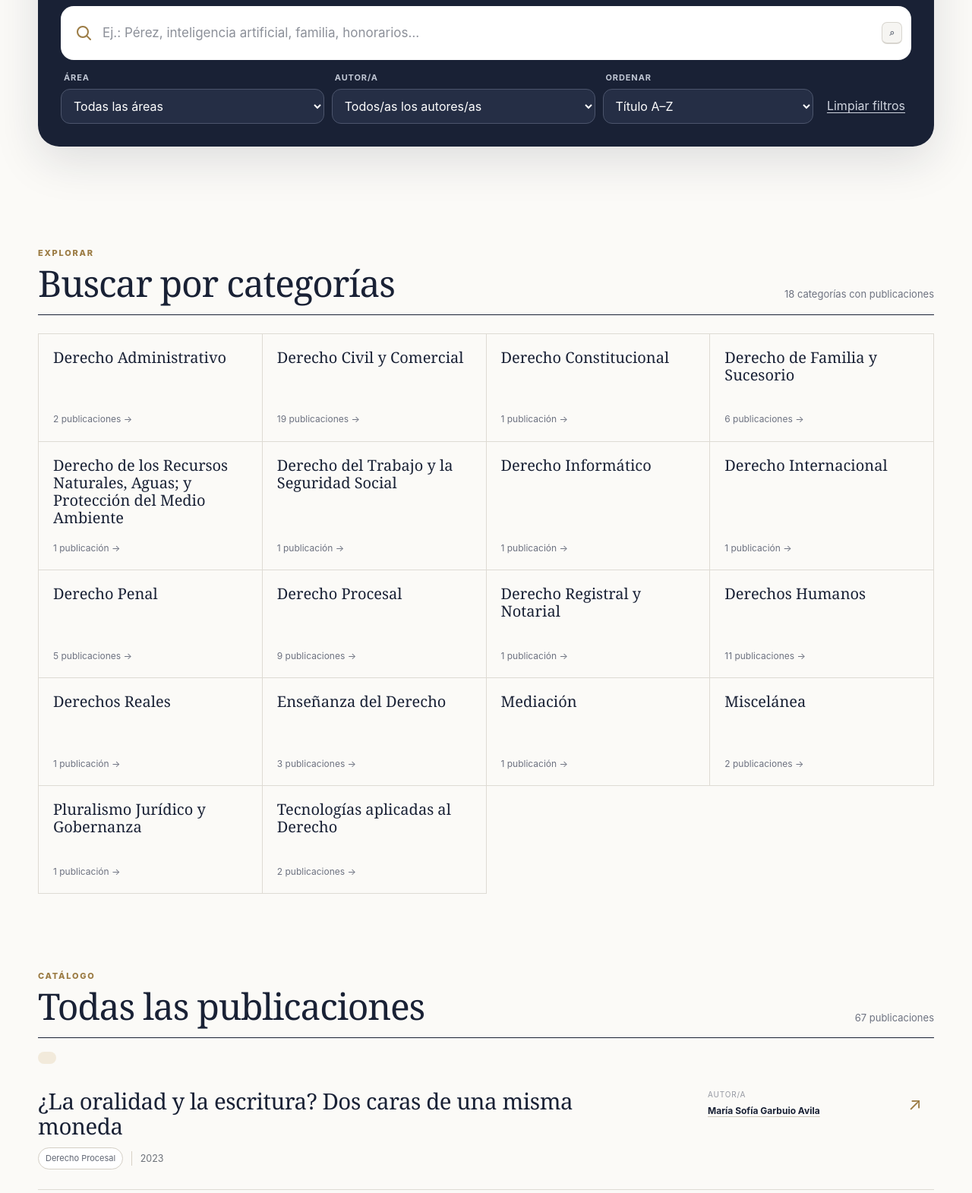
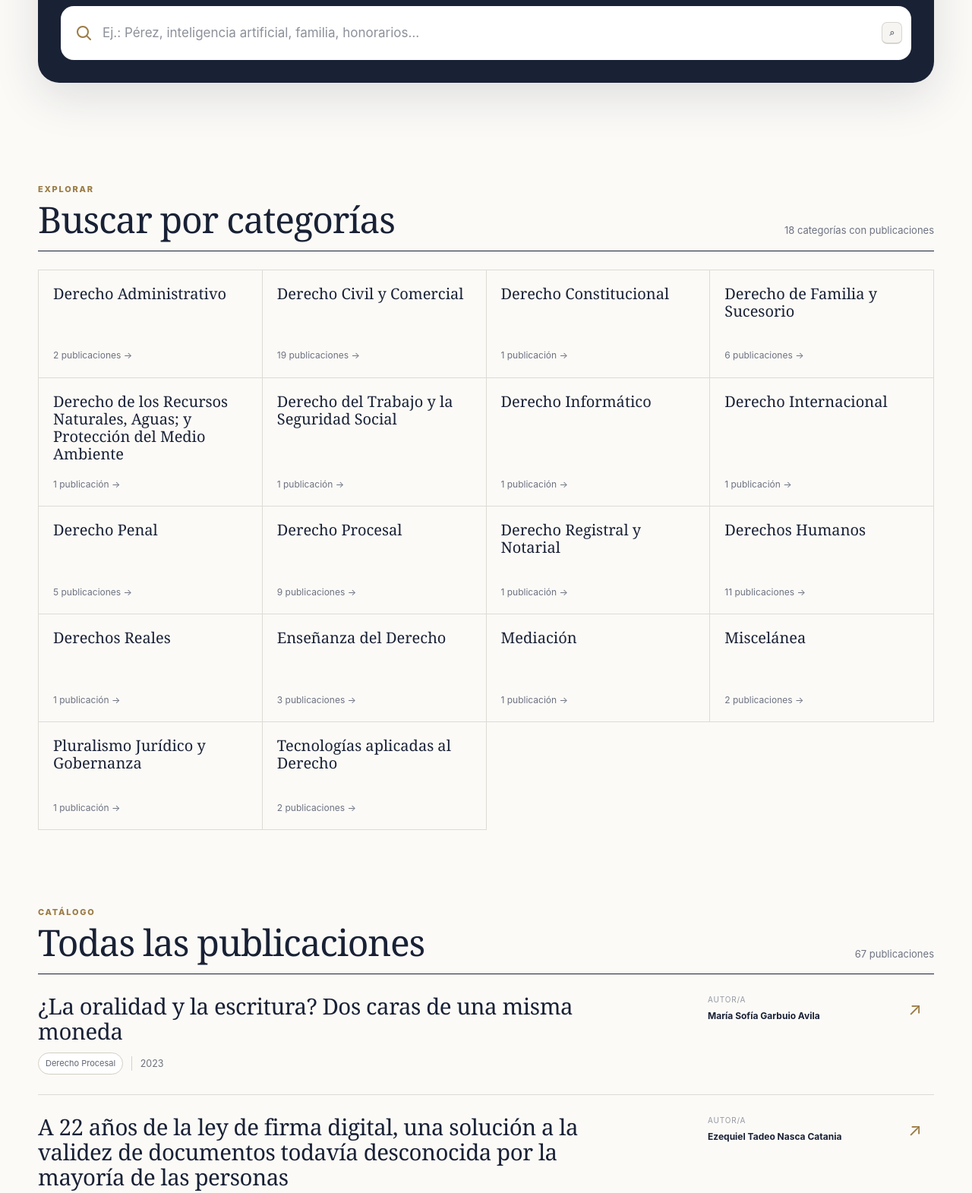
Before and after one commit to siedfduncuyo-star/bitacoralegalenaccion, a plain HTML site: page index.html in a window 1280 px wide. Shown: the part 625-2196 px from the top of the page at 76% size. Drawn offline with Linux system fonts and the light colour scheme.

Commit message:
Add files via upload

```diff
--- a/assets/css/styles.css
+++ b/assets/css/styles.css
@@ -57,13 +57,6 @@ button{cursor:pointer}
 .search-box input{width:100%;border:0;outline:0;background:transparent;color:var(--ink);font-size:17px;padding:12px 2px}
 .search-box input::placeholder{color:#8c9099}
 .search-box kbd{font:600 12px/1 system-ui;color:#717783;border:1px solid #d8d5cf;border-bottom-width:2px;background:#f6f5f2;border-radius:7px;padding:7px 9px}
-.filters{display:grid;grid-template-columns:1fr 1fr .8fr auto;gap:10px;margin-top:15px;align-items:end}
-.filters label{display:grid;gap:6px}
-.filters label span{font-size:11px;letter-spacing:.08em;text-transform:uppercase;color:#c0c7d4;font-weight:750;padding-left:4px}
-.filters select{width:100%;border:1px solid #4c556c;background:var(--navy-2);color:#fff;border-radius:12px;padding:11px 12px;outline:0}
-.filters select:focus{border-color:var(--gold)}
-.clear-button{align-self:end;border:0;background:transparent;color:#d0d5df;padding:11px 8px;text-decoration:underline;text-underline-offset:3px;white-space:nowrap}
-.clear-button:hover{color:#fff}
 
 .categories-section{padding:66px 0 30px}
 .section-heading,.catalog-heading{display:flex;align-items:flex-end;justify-content:space-between;gap:24px;border-bottom:1px solid var(--navy);padding-bottom:16px;margin-bottom:24px}
@@ -71,14 +64,14 @@ button{cursor:pointer}
 .section-count,.result-count{font-size:13px;color:var(--muted);margin:0}
 .category-grid{display:grid;grid-template-columns:repeat(4,1fr);border-top:1px solid var(--line);border-left:1px solid var(--line)}
 .category-card{appearance:none;border:0;border-right:1px solid var(--line);border-bottom:1px solid var(--line);background:transparent;min-height:142px;padding:19px;text-align:left;display:flex;flex-direction:column;justify-content:space-between;gap:20px;transition:.18s}
-.category-card:hover,.category-card:focus-visible{background:var(--gold-soft);outline:none}
+.category-card:hover,.category-card:focus-visible,.category-card.selected{background:var(--gold-soft);outline:none}
+.category-card.selected{box-shadow:inset 0 -3px 0 var(--gold)}
 .category-card .category-mark{width:10px;height:10px;border-radius:50%;background:var(--gold)}
 .category-card strong{display:block;font-family:Georgia,"Times New Roman",serif;color:var(--navy);font-weight:400;font-size:20px;line-height:1.15}
 .category-card small{color:var(--muted);font-size:12px}
 
 .catalog-section{padding:70px 0 84px}
 .catalog-heading{margin-bottom:0}
-.active-filter{margin-top:18px;display:inline-flex;align-items:center;gap:10px;background:var(--gold-soft);color:#6e5931;border-radius:999px;padding:8px 12px;font-size:12px;font-weight:700}
 .result-item{display:grid;grid-template-columns:1fr 240px 34px;gap:24px;padding:26px 0;border-bottom:1px solid var(--line);align-items:start}
 .result-item h3{font-family:Georgia,"Times New Roman",serif;color:var(--navy);font-size:clamp(23px,2.3vw,31px);font-weight:400;line-height:1.12;letter-spacing:-.015em;margin:0 0 11px;max-width:760px}
 .result-item h3 a:hover{text-decoration:underline;text-decoration-color:var(--gold);text-underline-offset:4px}
@@ -86,7 +79,7 @@ button{cursor:pointer}
 .category-chip{display:inline-flex;align-items:center;border:1px solid #d3cec4;background:#fff;border-radius:999px;padding:5px 9px;font-size:11px;color:#606673}
 .author-block{font-size:12px;color:var(--muted);line-height:1.45}
 .author-block span{display:block;text-transform:uppercase;letter-spacing:.08em;font-size:10px;color:#9699a2;margin-bottom:5px}
-.author-button{border:0;background:none;padding:0;color:var(--navy);text-align:left;font-weight:700;display:block;margin:0 0 4px;text-decoration:underline;text-decoration-color:#d2ccc0;text-underline-offset:3px}
+.author-name{display:block;color:var(--navy);font-weight:700;margin:0 0 4px}
 .open-link{font-size:23px;color:var(--gold-dark);padding-top:3px}
 .open-link:hover{transform:translate(2px,-2px)}
 .empty-state{padding:52px 0;color:var(--muted);display:grid;gap:5px}
@@ -156,7 +149,6 @@ details[open] summary::after{content:"–"}
   .mobile-nav.open{display:grid}
   .mobile-nav a{padding:12px 4px;border-bottom:1px solid var(--line);color:var(--navy);font-weight:700}
   .hero-inner{grid-template-columns:1fr;gap:35px}.hero-logo{width:min(100%,430px)}
-  .filters{grid-template-columns:1fr 1fr}.clear-button{justify-self:start}
   .category-grid{grid-template-columns:repeat(3,1fr)}
   .about-grid,.publish-grid{grid-template-columns:1fr;gap:42px}.about-title-block,.publish-intro{position:static}
   .team-grid{grid-template-columns:1fr 1fr}
@@ -171,7 +163,6 @@ details[open] summary::after{content:"–"}
   .search-section{padding:12px 0 48px}.search-panel{border-radius:20px;padding:20px 16px}
   .search-heading{display:block}.search-help{text-align:left;margin-top:8px}
   .search-box{padding-left:12px}.search-box input{font-size:16px}.search-box kbd{display:none}
-  .filters{grid-template-columns:1fr}.clear-button{padding-left:3px}
   .categories-section{padding-top:52px}.section-heading,.catalog-heading{align-items:flex-start;flex-direction:column;gap:8px}
   .category-grid{grid-template-columns:1fr 1fr}.category-card{min-height:128px;padding:15px}.category-card strong{font-size:18px}
   .catalog-section{padding:58px 0 68px}.result-item{grid-template-columns:1fr 28px;gap:12px 10px;padding:23px 0}
--- a/assets/js/app.js
+++ b/assets/js/app.js
@@ -1,124 +1,169 @@
 (() => {
   const DATA = window.BITACORA_PUBLICACIONES || [];
-  const $ = (s) => document.querySelector(s);
-  const $$ = (s) => [...document.querySelectorAll(s)];
-  const normalize = (s='') => s.toString().toLowerCase().normalize('NFD').replace(/[\u0300-\u036f]/g,'');
+  const $ = (selector) => document.querySelector(selector);
+  const $$ = (selector) => [...document.querySelectorAll(selector)];
+
+  const normalize = (value = '') => value
+    .toString()
+    .toLowerCase()
+    .normalize('NFD')
+    .replace(/[\u0300-\u036f]/g, '')
+    .replace(/[^a-z0-9ñü\s]/gi, ' ')
+    .replace(/\s+/g, ' ')
+    .trim();
 
   const searchInput = $('#searchInput');
-  const areaFilter = $('#areaFilter');
-  const authorFilter = $('#authorFilter');
-  const sortFilter = $('#sortFilter');
   const results = $('#results');
   const resultCount = $('#resultCount');
   const emptyState = $('#emptyState');
   const loadMore = $('#loadMore');
-  const activeFilter = $('#activeFilter');
-  const clearFilters = $('#clearFilters');
   const categoryGrid = $('#categoryGrid');
   const categoryCount = $('#categoryCount');
+  const catalog = $('#catalogo');
   let visibleCount = 12;
-  const params = new URLSearchParams(window.location.search);
-  const initialArea = params.get('area');
+  let selectedCategory = '';
 
-  const allAreas = [...new Set(DATA.flatMap(p => p.areas))].sort((a,b)=>a.localeCompare(b,'es'));
-  const allAuthors = [...new Set(DATA.flatMap(p => p.authors))].sort((a,b)=>a.localeCompare(b,'es'));
+  if (!searchInput || !results || !resultCount || !emptyState || !loadMore || !categoryGrid) {
+    console.error('Bitácora: faltan elementos necesarios para iniciar el catálogo.');
+    return;
+  }
 
-  allAreas.forEach(area => areaFilter.insertAdjacentHTML('beforeend', `<option value="${escapeAttr(area)}">${escapeHtml(area)}</option>`));
-  allAuthors.forEach(author => authorFilter.insertAdjacentHTML('beforeend', `<option value="${escapeAttr(author)}">${escapeHtml(author)}</option>`));
-  if(initialArea && allAreas.includes(initialArea)) areaFilter.value = initialArea;
+  const allAreas = [...new Set(DATA.flatMap(publication => publication.areas || []))]
+    .sort((a, b) => a.localeCompare(b, 'es'));
 
-  const counts = new Map(allAreas.map(a => [a, DATA.filter(p => p.areas.includes(a)).length]));
+  const counts = new Map(
+    allAreas.map(area => [area, DATA.filter(publication => (publication.areas || []).includes(area)).length])
+  );
+
   categoryCount.textContent = `${allAreas.length} categorías con publicaciones`;
   categoryGrid.innerHTML = allAreas.map(area => {
     const count = counts.get(area);
-    return `<button class="category-card" type="button" data-area="${escapeAttr(area)}"><div><span class="category-mark" aria-hidden="true"></span><strong>${escapeHtml(area)}</strong></div><small>${count} ${count === 1 ? 'publicación' : 'publicaciones'} →</small></button>`;
+    return `
+      <button class="category-card" type="button" data-area="${escapeAttr(area)}" aria-label="Buscar publicaciones de ${escapeAttr(area)}">
+        <div>
+          <span class="category-mark" aria-hidden="true"></span>
+          <strong>${escapeHtml(area)}</strong>
+        </div>
+        <small>${count} ${count === 1 ? 'publicación' : 'publicaciones'} →</small>
+      </button>`;
   }).join('');
 
-  function filteredData(){
-    const q = normalize(searchInput.value.trim());
-    let items = DATA.filter(p => {
-      const haystack = normalize([p.title, p.authors.join(' '), p.areas.join(' '), p.year || '', p.searchText || ''].join(' '));
-      return (!q || haystack.includes(q)) &&
-             (!areaFilter.value || p.areas.includes(areaFilter.value)) &&
-             (!authorFilter.value || p.authors.includes(authorFilter.value));
-    });
-    if(sortFilter.value === 'title') items.sort((a,b)=>a.title.localeCompare(b.title,'es'));
-    if(sortFilter.value === 'author') items.sort((a,b)=>(a.authors[0]||'').localeCompare(b.authors[0]||'','es'));
-    if(sortFilter.value === 'area') items.sort((a,b)=>(a.areas[0]||'').localeCompare(b.areas[0]||'','es'));
-    return items;
+  function getSearchTerms() {
+    return normalize(searchInput.value).split(' ').filter(Boolean);
   }
 
-  function render(reset=false){
-    if(reset) visibleCount = 12;
+  function filteredData() {
+    const terms = getSearchTerms();
+    const items = DATA.filter(publication => {
+      if (selectedCategory && !(publication.areas || []).includes(selectedCategory)) return false;
+      if (!terms.length) return true;
+      const haystack = normalize([
+        publication.title,
+        ...(publication.authors || []),
+        ...(publication.areas || []),
+        publication.year || '',
+        publication.excerpt || '',
+        publication.searchText || ''
+      ].join(' '));
+      return terms.every(term => haystack.includes(term));
+    });
+
+    return items.sort((a, b) => a.title.localeCompare(b.title, 'es'));
+  }
+
+  function render(reset = false) {
+    if (reset) visibleCount = 12;
     const items = filteredData();
     const shown = items.slice(0, visibleCount);
-    resultCount.textContent = `${items.length} ${items.length === 1 ? 'publicación' : 'publicaciones'}`;
+
+    resultCount.textContent = selectedCategory
+      ? `${items.length} ${items.length === 1 ? 'publicación' : 'publicaciones'} en ${selectedCategory}`
+      : `${items.length} ${items.length === 1 ? 'publicación' : 'publicaciones'}`;
     emptyState.hidden = items.length !== 0;
-    results.innerHTML = shown.map(p => `
+
+    results.innerHTML = shown.map(publication => `
       <article class="result-item">
         <div>
-          <h3><a href="${escapeAttr(p.localUrl)}">${escapeHtml(p.title)}</a></h3>
-          <div class="result-meta">${p.areas.map(a=>`<button type="button" class="category-chip" data-pick-area="${escapeAttr(a)}">${escapeHtml(a)}</button>`).join('')}${p.year ? `<span class="year-chip">${escapeHtml(p.year)}</span>` : ''}</div>
+          <h3><a href="${escapeAttr(publication.localUrl)}">${escapeHtml(publication.title)}</a></h3>
+          <div class="result-meta">
+            ${(publication.areas || []).map(area => `<span class="category-chip">${escapeHtml(area)}</span>`).join('')}
+            ${publication.year ? `<span class="year-chip">${escapeHtml(publication.year)}</span>` : ''}
           </div>
-        <div class="author-block"><span>${p.authors.length > 1 ? 'Autores/as' : 'Autor/a'}</span>${p.authors.map(a=>`<button type="button" class="author-button" data-pick-author="${escapeAttr(a)}">${escapeHtml(a)}</button>`).join('')}</div>
-        <a class="open-link" href="${escapeAttr(p.localUrl)}" aria-label="Abrir ${escapeAttr(p.title)}">↗</a>
+        </div>
+        <div class="author-block">
+          <span>${(publication.authors || []).length > 1 ? 'Autores/as' : 'Autor/a'}</span>
+          ${(publication.authors || []).map(author => `<strong class="author-name">${escapeHtml(author)}</strong>`).join('')}
+        </div>
+        <a class="open-link" href="${escapeAttr(publication.localUrl)}" aria-label="Abrir ${escapeAttr(publication.title)}">↗</a>
       </article>`).join('');
+
     loadMore.hidden = visibleCount >= items.length || items.length === 0;
-    updateActiveFilter();
-    bindResultButtons();
+    updateCategoryState();
   }
 
-  function updateActiveFilter(){
-    const parts=[];
-    if(searchInput.value.trim()) parts.push(`Búsqueda: “${searchInput.value.trim()}”`);
-    if(areaFilter.value) parts.push(areaFilter.value);
-    if(authorFilter.value) parts.push(authorFilter.value);
-    if(parts.length){activeFilter.hidden=false;activeFilter.textContent=parts.join(' · ')} else {activeFilter.hidden=true;activeFilter.textContent=''}
+  function updateCategoryState() {
+    $$('.category-card').forEach(button => {
+      const selected = selectedCategory === button.dataset.area;
+      button.classList.toggle('selected', selected);
+      button.setAttribute('aria-pressed', selected ? 'true' : 'false');
+    });
   }
 
-  function bindResultButtons(){
-    $$('[data-pick-area]').forEach(btn => btn.addEventListener('click', () => {
-      areaFilter.value = btn.dataset.pickArea; render(true); $('#publicaciones').scrollIntoView({behavior:'smooth'});
-    }));
-    $$('[data-pick-author]').forEach(btn => btn.addEventListener('click', () => {
-      authorFilter.value = btn.dataset.pickAuthor; render(true); $('#publicaciones').scrollIntoView({behavior:'smooth'});
-    }));
-  }
+  searchInput.addEventListener('input', () => {
+    selectedCategory = '';
+    render(true);
+  });
+  searchInput.addEventListener('search', () => {
+    selectedCategory = '';
+    render(true);
+  });
 
-  searchInput.addEventListener('input', () => render(true));
-  areaFilter.addEventListener('change', () => render(true));
-  authorFilter.addEventListener('change', () => render(true));
-  sortFilter.addEventListener('change', () => render(true));
-  clearFilters.addEventListener('click', () => {
-    searchInput.value=''; areaFilter.value=''; authorFilter.value=''; sortFilter.value='title'; render(true); searchInput.focus();
+  loadMore.addEventListener('click', () => {
+    visibleCount += 12;
+    render(false);
   });
-  loadMore.addEventListener('click', () => { visibleCount += 12; render(false); });
-  $$('.category-card').forEach(btn => btn.addEventListener('click', () => {
-    areaFilter.value = btn.dataset.area; render(true); $('#publicaciones').scrollIntoView({behavior:'smooth'});
+
+  $$('.category-card').forEach(button => button.addEventListener('click', () => {
+    const area = button.dataset.area;
+    selectedCategory = selectedCategory === area ? '' : area;
+    searchInput.value = '';
+    render(true);
+    if (catalog) catalog.scrollIntoView({ behavior: 'smooth', block: 'start' });
   }));
 
   const menuButton = $('#menuButton');
   const mobileNav = $('#mobileNav');
+  if (menuButton && mobileNav) {
     menuButton.addEventListener('click', () => {
       const open = mobileNav.classList.toggle('open');
       menuButton.setAttribute('aria-expanded', String(open));
       menuButton.textContent = open ? 'Cerrar' : 'Menú';
     });
-  $$('#mobileNav a').forEach(a => a.addEventListener('click', () => {
-    mobileNav.classList.remove('open'); menuButton.setAttribute('aria-expanded','false'); menuButton.textContent='Menú';
+    $$('#mobileNav a').forEach(link => link.addEventListener('click', () => {
+      mobileNav.classList.remove('open');
+      menuButton.setAttribute('aria-expanded', 'false');
+      menuButton.textContent = 'Menú';
     }));
+  }
 
-  document.addEventListener('keydown', e => {
-    if(e.key === '/' && document.activeElement?.tagName !== 'INPUT' && document.activeElement?.tagName !== 'SELECT'){
-      e.preventDefault(); searchInput.focus();
+  document.addEventListener('keydown', event => {
+    if (event.key === '/' && document.activeElement?.tagName !== 'INPUT') {
+      event.preventDefault();
+      searchInput.focus();
     }
   });
 
-  function escapeHtml(value=''){
-    return value.toString().replace(/[&<>"]/g, ch => ({'&':'&amp;','<':'&lt;','>':'&gt;','"':'&quot;'}[ch]));
+  function escapeHtml(value = '') {
+    return value.toString().replace(/[&<>"]/g, character => ({
+      '&': '&amp;',
+      '<': '&lt;',
+      '>': '&gt;',
+      '"': '&quot;'
+    }[character]));
   }
-  function escapeAttr(value=''){
-    return escapeHtml(value).replace(/'/g,'&#39;');
+
+  function escapeAttr(value = '') {
+    return escapeHtml(value).replace(/'/g, '&#39;');
   }
 
   render(true);
--- a/index.html
+++ b/index.html
@@ -59,25 +59,6 @@
           <input id="searchInput" type="search" autocomplete="off" placeholder="Ej.: Pérez, inteligencia artificial, familia, honorarios…">
           <kbd>⌕</kbd>
         </label>
-        <div class="filters" aria-label="Filtros de publicaciones">
-          <label>
-            <span>Área</span>
-            <select id="areaFilter"><option value="">Todas las áreas</option></select>
-          </label>
-          <label>
-            <span>Autor/a</span>
-            <select id="authorFilter"><option value="">Todos/as los autores/as</option></select>
-          </label>
-          <label>
-            <span>Ordenar</span>
-            <select id="sortFilter">
-              <option value="title">Título A–Z</option>
-              <option value="author">Autor/a A–Z</option>
-              <option value="area">Área A–Z</option>
-            </select>
-          </label>
-          <button class="clear-button" id="clearFilters" type="button">Limpiar filtros</button>
-        </div>
       </div>
     </div>
   </section>
@@ -95,7 +76,7 @@
     </div>
   </section>
 
-  <section class="catalog-section" aria-labelledby="catalog-title">
+  <section class="catalog-section" id="catalogo" aria-labelledby="catalog-title">
     <div class="container">
       <div class="catalog-heading">
         <div>
@@ -104,7 +85,6 @@
         </div>
         <p class="result-count" id="resultCount" aria-live="polite"></p>
       </div>
-      <div class="active-filter" id="activeFilter" hidden></div>
       <div class="results" id="results"></div>
       <div class="empty-state" id="emptyState" hidden>
         <strong>No encontramos publicaciones con esos criterios.</strong>
```
Also changed, not shown: 1 other file. Lines whose indentation alone changed are shown as unchanged.
